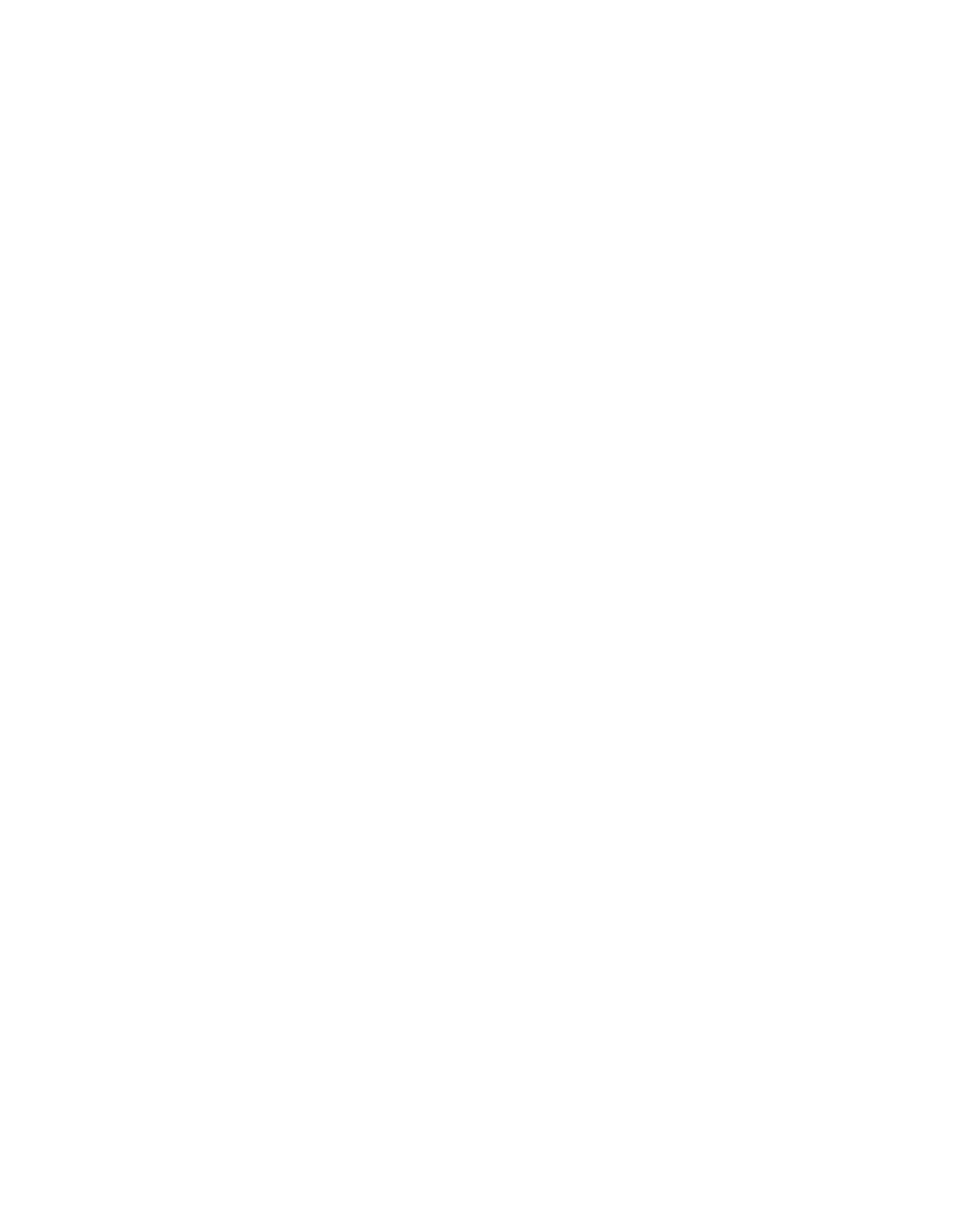
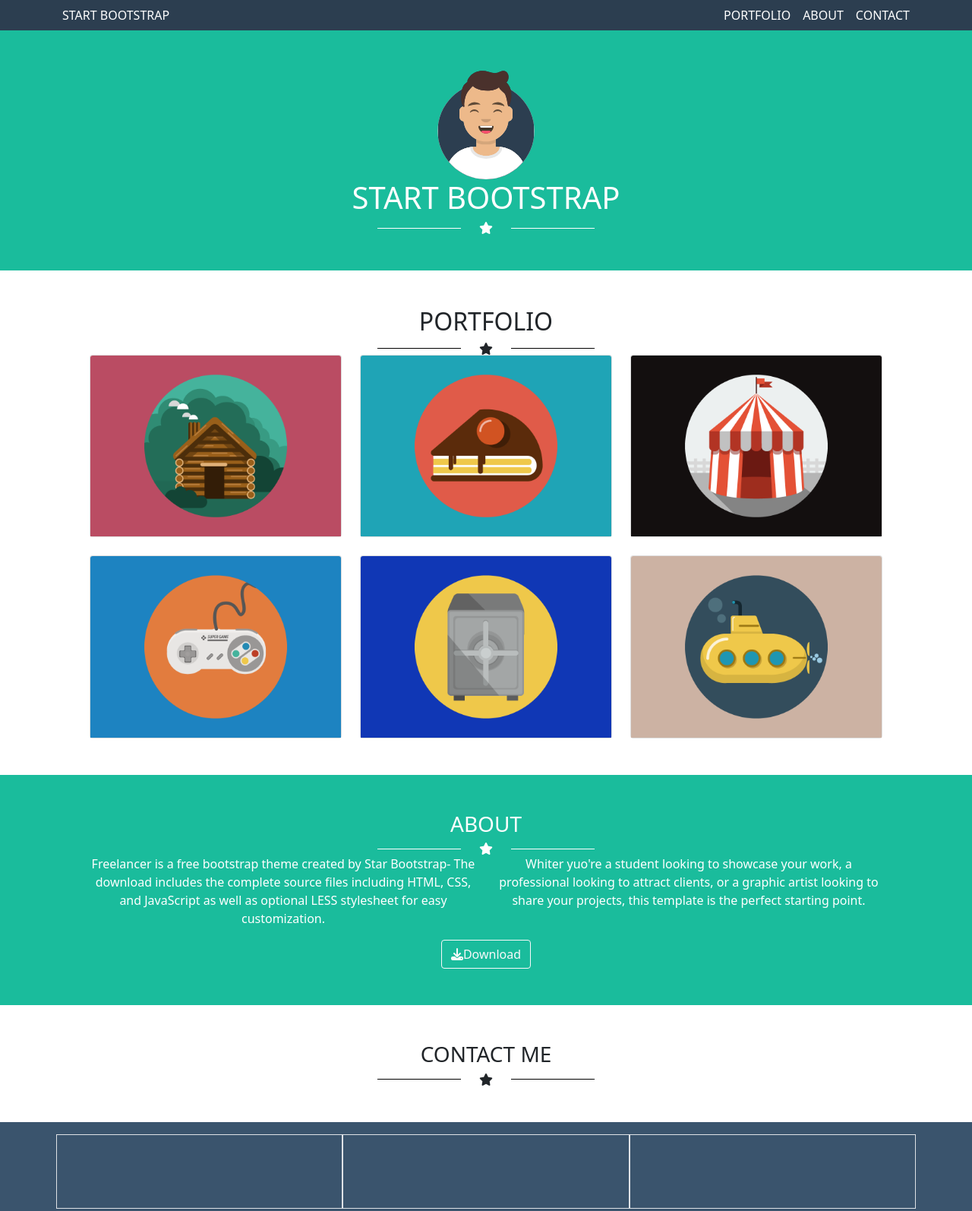
Before and after one commit to marius-leica/html-css-bootstrap-freelancer, a plain HTML site: page index.html in a window 1280 px wide. Shown: the top 1594 px of the page at 76% size. Before the commit the page ends 800 px from the top, so only its background shows below. Drawn offline with nearby package versions, Linux system fonts and the light colour scheme.

Commit message:
layout responsive done

```diff
--- a/css/style.css
+++ b/css/style.css
@@ -0,0 +1,48 @@
+:root {
+  --color-primary: #1abc9c;
+  --color-secondary: #2c3e50;
+  --color-tertiary: #3a546d;
+}
+
+.bg-prim {
+  background-color: var(--color-primary);
+}
+.bg-second {
+  background-color: var(--color-secondary);
+}
+
+.bg-tert {
+  background-color: var(--color-tertiary);
+}
+
+nav a {
+  display: inline-block;
+  color: white;
+  text-decoration: none;
+}
+
+.avatar {
+  width: 140px;
+  display: inline-block;
+  margin-left: auto;
+  margin-right: auto;
+}
+
+.hr-black {
+  background-color: black;
+  height: 1px;
+  width: 110px;
+  margin-right: 1.5rem;
+  margin-left: 1.5rem;
+}
+.hr-white {
+  background-color: white;
+  height: 1px;
+  width: 110px;
+  margin-right: 1.5rem;
+  margin-left: 1.5rem;
+}
+
+.color-white {
+  color: white;
+}
--- a/index.html
+++ b/index.html
@@ -6,13 +6,150 @@
     <meta http-equiv="X-UA-Compatible" content="IE=edge">
     <meta name="viewport" content="width=device-width, initial-scale=1.0">
     <title>Document</title>
+    <link rel="stylesheet" href="https://cdnjs.cloudflare.com/ajax/libs/font-awesome/6.1.1/css/all.min.css">
     <link href="https://cdn.jsdelivr.net/npm/bootstrap@5.1.3/dist/css/bootstrap.min.css" rel="stylesheet"
         integrity="sha384-1BmE4kWBq78iYhFldvKuhfTAU6auU8tT94WrHftjDbrCEXSU1oBoqyl2QvZ6jIW3" crossorigin="anonymous">
     <link rel="stylesheet" href="css/style.css">
 </head>
 
+
 <body>
+    <header>
+        <nav class="bg-second">
+            <div class="container d-flex justify-content-between px-1">
+                <div>
+                    <a class="p-2 " href="#">START BOOTSTRAP</a>
+                </div>
+                <div class="d-flex justify-content-between">
+                    <div>
+                        <a class="p-2 " href="#">PORTFOLIO</a>
+                    </div>
+                    <div>
+                        <a class="p-2 " href="#">ABOUT</a>
 
+                    </div>
+                    <div>
+                        <a class="p-2 " href="#">CONTACT</a>
+                    </div>
+                </div>
+            </div>
+        </nav>
+
+    </header>
+    <div class="section bg-prim">
+        <div class="container p-5 text-center color-white">
+            <div class="avatar">
+                <img src="img/avatar.svg" alt="">
+            </div>
+            <h1>START BOOTSTRAP</h1>
+            <div class="d-flex justify-content-center align-items-center">
+                <div class="hr-white"></div>
+                <i class=" fa-solid fa-star"></i>
+                <div class="hr-white"></div>
+            </div>
+        </div>
+    </div>
+    <div class="section">
+        <div class="container p-5 text-center">
+
+            <h2>PORTFOLIO</h2>
+            <div class="d-flex justify-content-center align-items-center">
+                <div class="hr-black"></div>
+                <i class="fa-solid fa-star"></i>
+                <div class="hr-black"></div>
+            </div>
+            <div class="row row-cols-1 row-cols-md-2 row-cols-lg-3 g-4">
+                <div class="col">
+                    <div class="card">
+                        <img src="img/cabin.png" class="card-img-top" alt="...">
+
+                    </div>
+                </div>
+                <div class="col">
+                    <div class="card">
+                        <img src="img/cake.png" class="card-img-top" alt="...">
+
+                    </div>
+                </div>
+                <div class="col">
+                    <div class="card">
+                        <img src="img/circus.png" class="card-img-top" alt="...">
+
+                    </div>
+                </div>
+                <div class="col">
+                    <div class="card">
+                        <img src="img/game.png" class="card-img-top" alt="...">
+
+                    </div>
+                </div>
+                <div class="col">
+                    <div class="card">
+                        <img src="img/safe.png" class="card-img-top" alt="...">
+
+                    </div>
+                </div>
+                <div class="col">
+                    <div class="card">
+                        <img src="img/submarine.png" class="card-img-top" alt="...">
+
+                    </div>
+                </div>
+            </div>
+        </div>
+    </div>
+    <div class="section bg-prim">
+        <div class="container p-5 text-center color-white">
+            <h3>ABOUT</h3>
+            <div class="d-flex  justify-content-center align-items-center">
+                <div class="hr-white"></div>
+                <i class=" fa-solid fa-star"></i>
+                <div class="hr-white"></div>
+            </div>
+            <div class="row row-cols-1 row-cols-sm-2">
+                <div class="col">
+                    <p>Freelancer is a free bootstrap theme created by Star Bootstrap- The download includes
+                        the complete source files including HTML, CSS, and JavaScript as well as optional
+                        LESS stylesheet for easy customization.</p>
+                </div>
+                <div class="col">
+                    <p>Whiter yuo're a student looking to showcase your work, a professional looking to
+                        attract clients, or a graphic artist looking to share your projects, this template
+                        is the perfect starting point.</p>
+                </div>
+            </div>
+            <button type="button" class="btn btn-outline-light"><i class="fa-solid fa-download"></i>Download</button>
+
+        </div>
+    </div>
+    <div class="section">
+        <div class="container p-5 text-center">
+            <h3>CONTACT ME</h3>
+            <div class="d-flex justify-content-center align-items-center">
+                <div class="hr-black"></div>
+                <i class="fa-solid fa-star"></i>
+                <div class="hr-black"></div>
+            </div>
+        </div>
+    </div>
+    <footer class=" bg-tert color-white">
+        <div class="container bg-tert p-3">
+            <div class="row row-cols-1 row-cols-sm-3">
+                <div class="col border">
+                    <div class="p-5"></div>
+                </div>
+                <div class="col border">
+                    <div class="p-5"></div>
+                </div>
+                <div class="col border">
+                    <div class="p-5"></div>
+                </div>
+            </div>
+        </div>
+        <div class="bg-second p-2">
+            <div class="text-center">Copyright &#169; Your Website 2022</div>
+        </div>
+    </footer>
 </body>
 
 </html>
```
